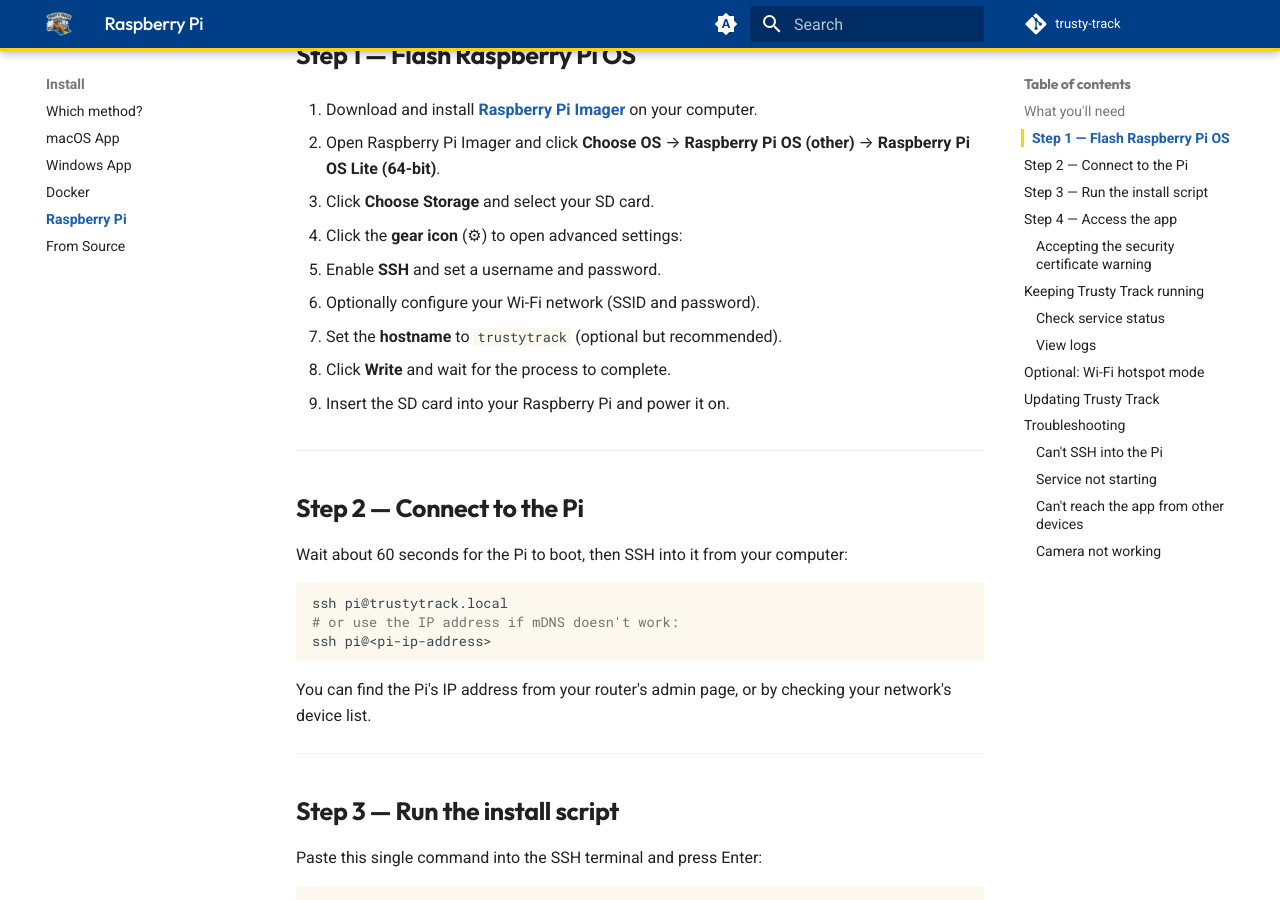
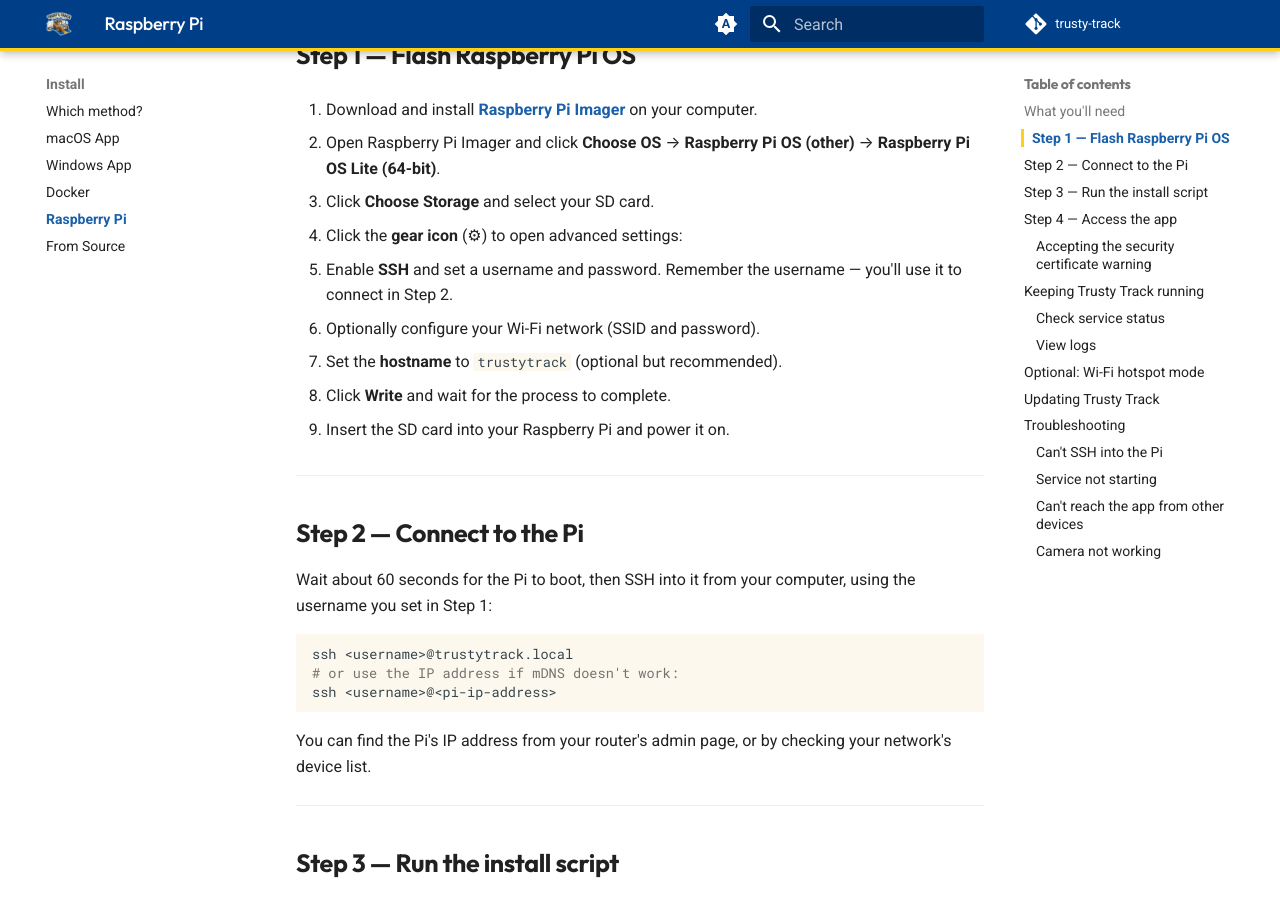
Before and after one commit to dknowles2/trusty-track, an MkDocs documentation site: the page built from docs/user/install-raspberry-pi.md, in a window 1280 px wide and 900 px high, scrolled down 803 px. Built offline with MkDocs 1.6.1 and Material for MkDocs 9.7.7, drawn with Linux system fonts in a browser that asks for light colours; comment, search, counter and statistics services are not loaded.

Commit message:
docs: stop telling the Pi guide's reader to SSH as a user they never created
Raspberry Pi Imager no longer ships a default `pi` user — Step 1 makes the
reader choose their own username in advanced settings. Step 2 then told them
to run `ssh pi@trustytrack.local`, which fails with `Permission denied` for
anyone who typed anything else, at the first terminal command a non-technical
reader has ever run, with nothing tying the failure back to the username
field they filled in ten minutes earlier.

Step 1 now tells the reader to remember the username for Step 2, and Step 2
uses `<username>@...` instead of hardcoding `pi`. A regression test greps the
guide for a hardcoded `pi@` ssh command so the fix can't quietly regress.

Closes #478

Co-Authored-By: Claude Fable 5 <noreply@anthropic.com>

````diff
--- a/docs/user/install-raspberry-pi.md
+++ b/docs/user/install-raspberry-pi.md
@@ -26,7 +26,7 @@ This guide turns a Raspberry Pi into a dedicated Trusty Track appliance. After a
 3. Click **Choose Storage** and select your SD card.
 
 4. Click the **gear icon** (⚙) to open advanced settings:
-   - Enable **SSH** and set a username and password.
+   - Enable **SSH** and set a username and password. Remember the username — you'll use it to connect in Step 2.
    - Optionally configure your Wi-Fi network (SSID and password).
    - Set the **hostname** to `trustytrack` (optional but recommended).
 
@@ -38,12 +38,12 @@ This guide turns a Raspberry Pi into a dedicated Trusty Track appliance. After a
 
 ## Step 2 — Connect to the Pi
 
-Wait about 60 seconds for the Pi to boot, then SSH into it from your computer:
+Wait about 60 seconds for the Pi to boot, then SSH into it from your computer, using the username you set in Step 1:
 
 ```bash
-ssh pi@trustytrack.local
+ssh <username>@trustytrack.local
 # or use the IP address if mDNS doesn't work:
-ssh pi@<pi-ip-address>
+ssh <username>@<pi-ip-address>
 ```
 
 You can find the Pi's IP address from your router's admin page, or by checking your network's device list.
````
Also changed, not shown: 1 other file.
